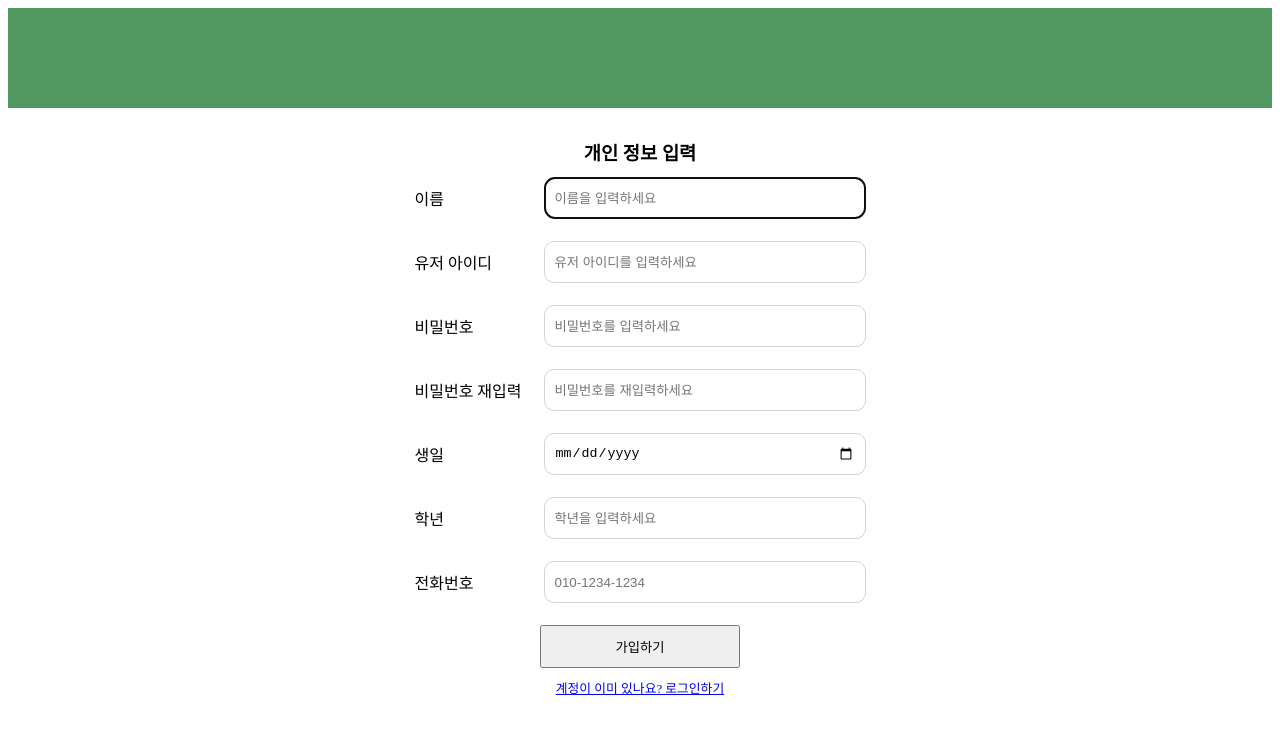
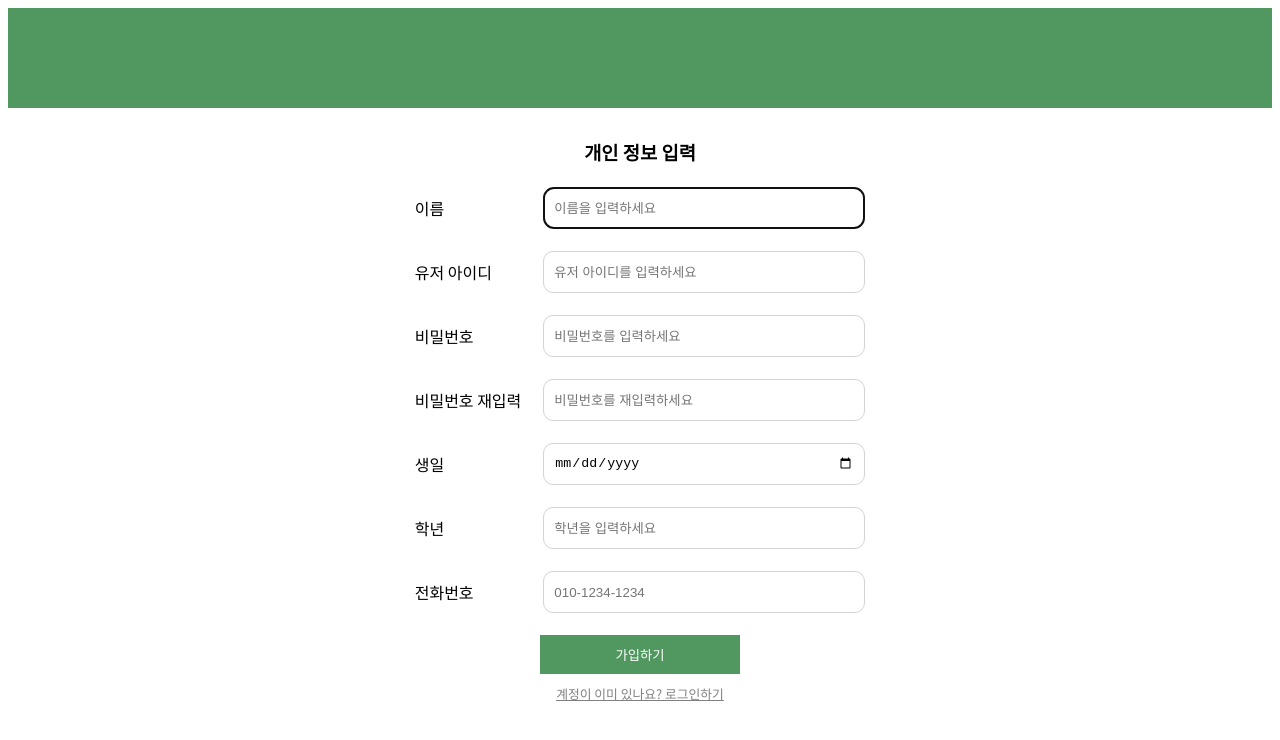
Before and after one commit to 2018155021/HomeworkRepository, a plain HTML site: page LAB2/signup.html in a window 1280 px wide. Drawn offline with Linux system fonts and the light colour scheme.

Commit message:
Finish css style

```diff
--- a/LAB2/main.css
+++ b/LAB2/main.css
@@ -1,17 +1,20 @@
+body{
+    font-family: 'Noto Sans KR', sans-serif;
+}
 #header{
     background-color: #509760;
     width:100%;
     height:100px;
 }
 .link{
+    color:gray;
     font-size:0.8em;
-
 }
 .link:hover{
     text-decoration: underline;
 }
 h3{
-    margin:30px 0 0 0;
+    margin:30px 0 10px 0;
 }
 body{
     display: flex;
@@ -20,12 +23,20 @@ body{
     justify-content: center;
 }
 button{
+    background-color: #509760;
+    color:white;
+    border: none;
     margin:10px;
     padding:10px;
     width:200px;
 }
+button:active{
+    opacity: 0.8;
+}
+table{
+    text-align: justify;
+}
 td{
-    font:1.2em;
     padding:10px;
     font-size:1em;
 }
--- a/LAB2/signup.html
+++ b/LAB2/signup.html
@@ -4,6 +4,9 @@
     <meta charset="UTF-8">
     <meta name="viewport" content="width=device-width, initial-scale=1.0">
     <link rel = "stylesheet" type="text/css" href="main.css">
+    <link rel="preconnect" href="https://fonts.googleapis.com">
+    <link rel="preconnect" href="https://fonts.gstatic.com" crossorigin>
+    <link href="https://fonts.googleapis.com/css2?family=Noto+Sans+KR:wght@100;300;400;500;700;900&display=swap" rel="stylesheet">
     <title>가입하기</title>
 </head>
 <body>
@@ -40,7 +43,7 @@
             <td><input required placeholder="010-1234-1234" type="tel" pattern="[0-9]{3}-[0-9]{4}-[0-9]{4}"></td>
         </tr>
     </table>
-    <button onclick="login.html">가입하기</button>
+    <button>가입하기</button>
     <a class="link" href="./login.html">계정이 이미 있나요? 로그인하기</a>
 </body>
 </html>
```
Also changed, not shown: LAB2/login.html (+3 -0 lines).
